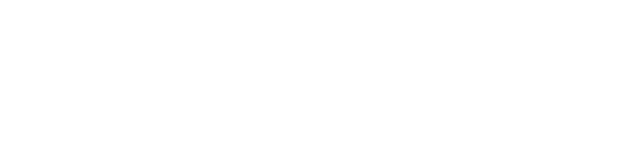
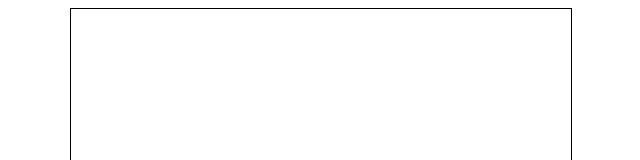
Before and after one commit to cookingnoob/2025-top-etch-a-sketch, a plain HTML site: page index.html in a window 1280 px wide. Shown: the top 160 px of the page, without its empty margins (319-959 px from the left). Drawn offline with Linux system fonts and the light colour scheme.

Commit message:
add style.css, add styling for container and body to center and show container margins

```diff
--- a/index.html
+++ b/index.html
@@ -5,6 +5,7 @@
     <meta name="viewport" content="width=device-width, initial-scale=1.0" />
     <title>Document</title>
     <script src="./app.js" defer></script>
+    <link rel="stylesheet" href="style.css" />
   </head>
   <body></body>
 </html>
--- /dev/null
+++ b/style.css
@@ -0,0 +1,11 @@
+body {
+  display: flex;
+  justify-content: center;
+  align-items: center;
+}
+
+.container {
+  height: 500px;
+  width: 500px;
+  border: 1px solid black;
+}
```
